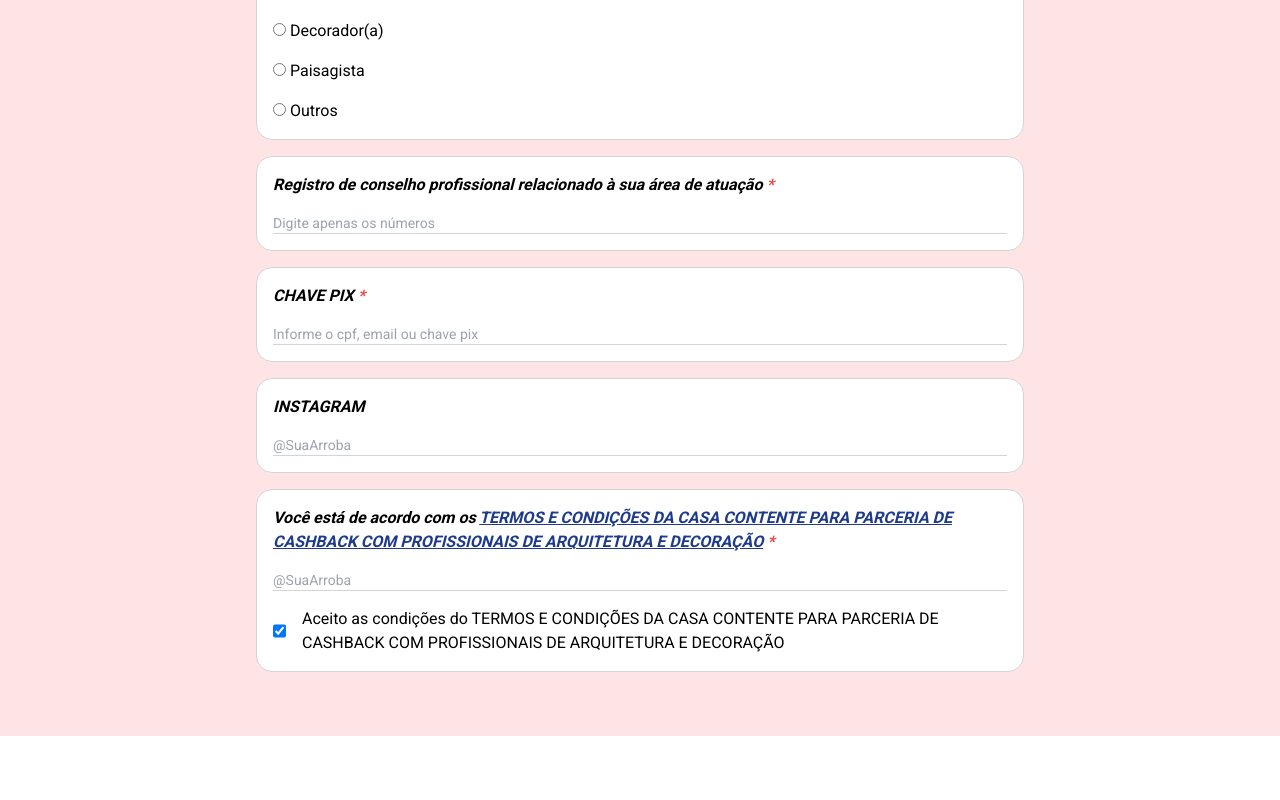
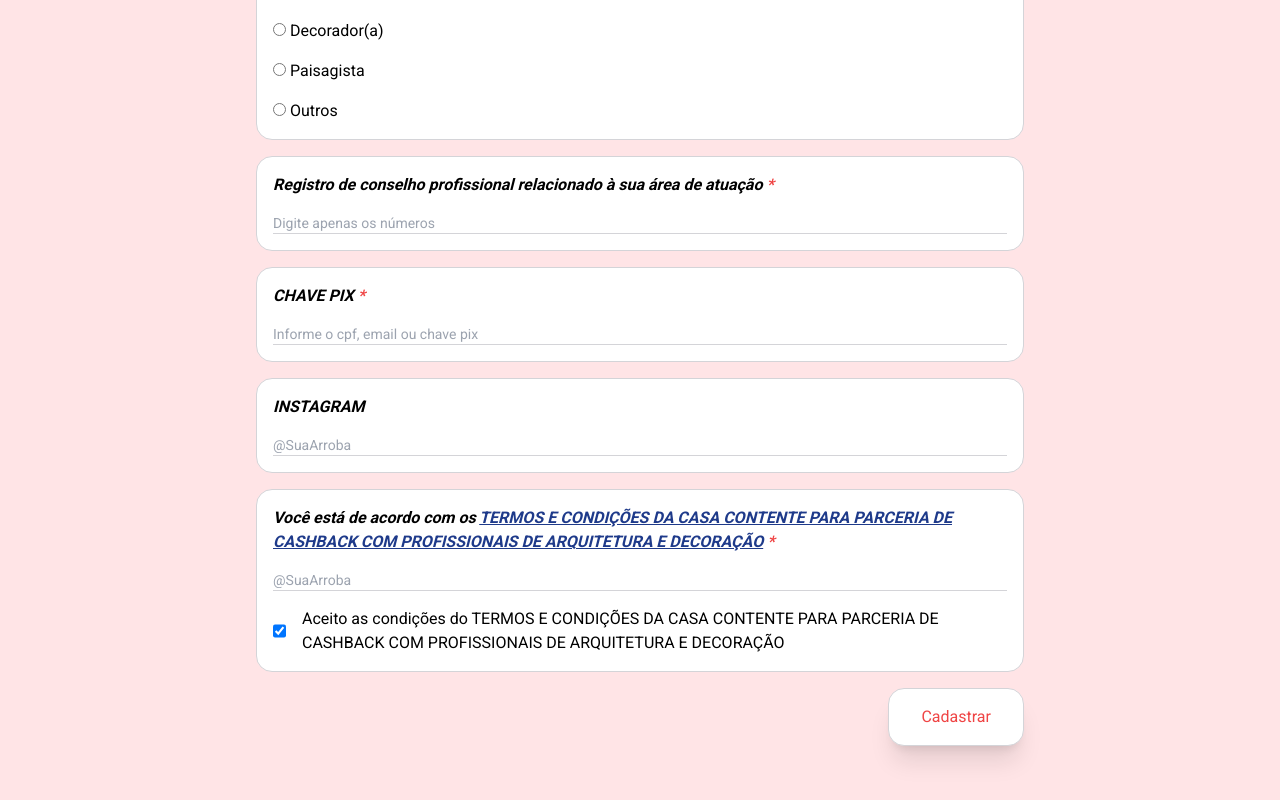
Before and after one commit to lvdamaceno/third-party-registration-form, a Next.js app: page / in a window 1280 px wide. Shown: the part 1586-2386 px from the top of the page. Before the commit the page ends 2322 px from the top, so only its background shows below. Built offline with nearby package versions, Linux system fonts and the light colour scheme.

Commit message:
Update send button

```diff
--- a/src/app/page.tsx
+++ b/src/app/page.tsx
@@ -300,6 +300,15 @@
                         </p>
                     </div>
                 </div>
+
+                <div className="flex justify-end">
+                    <button
+                        className="bg-white px-8 py-4 text-red-500 rounded-2xl border border-zinc-300 shadow-xl hover:bg-zinc-100"
+                        type="submit"
+                    >
+                        Cadastrar
+                    </button>
+                </div>
             </div>
         </div>
     )
```
